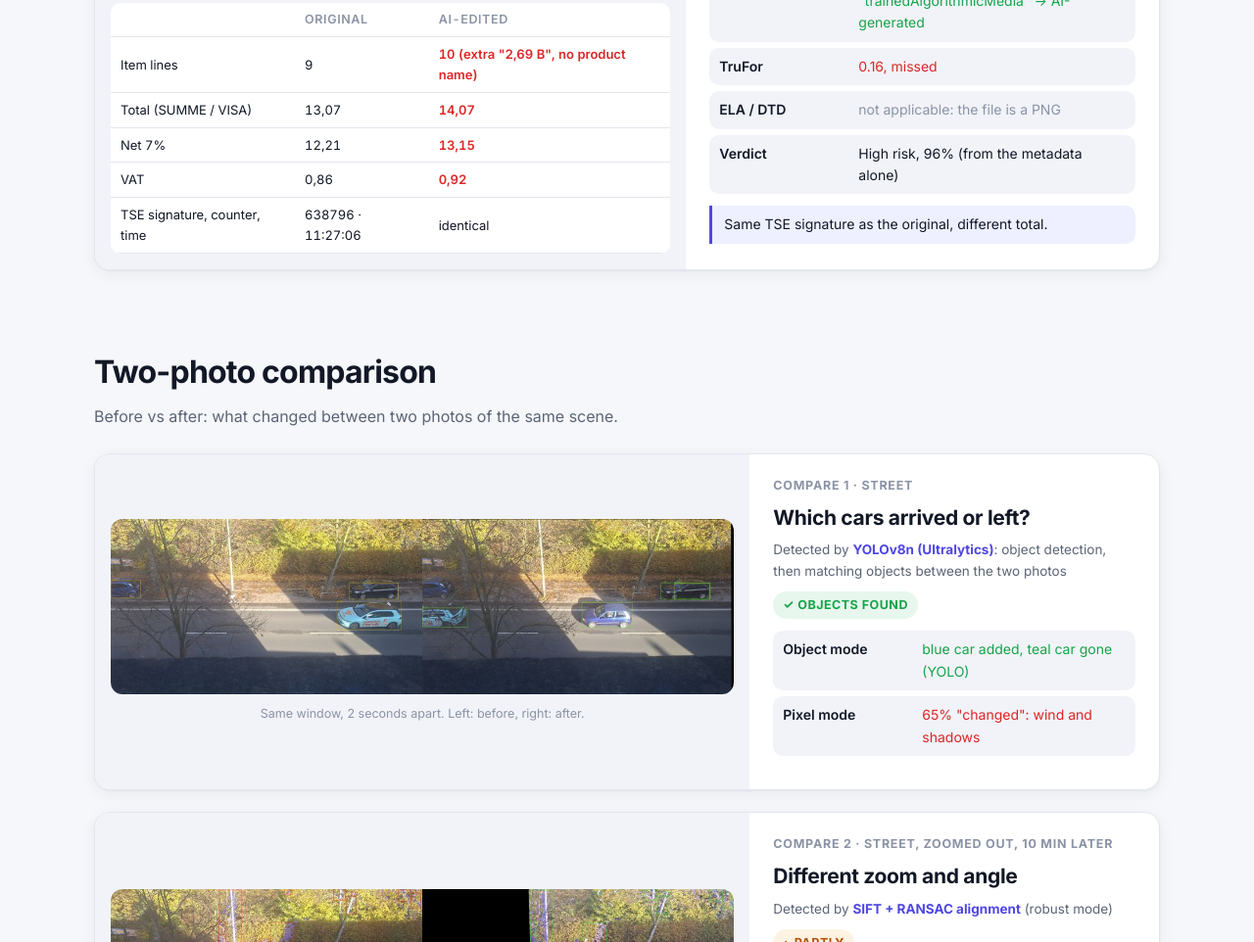
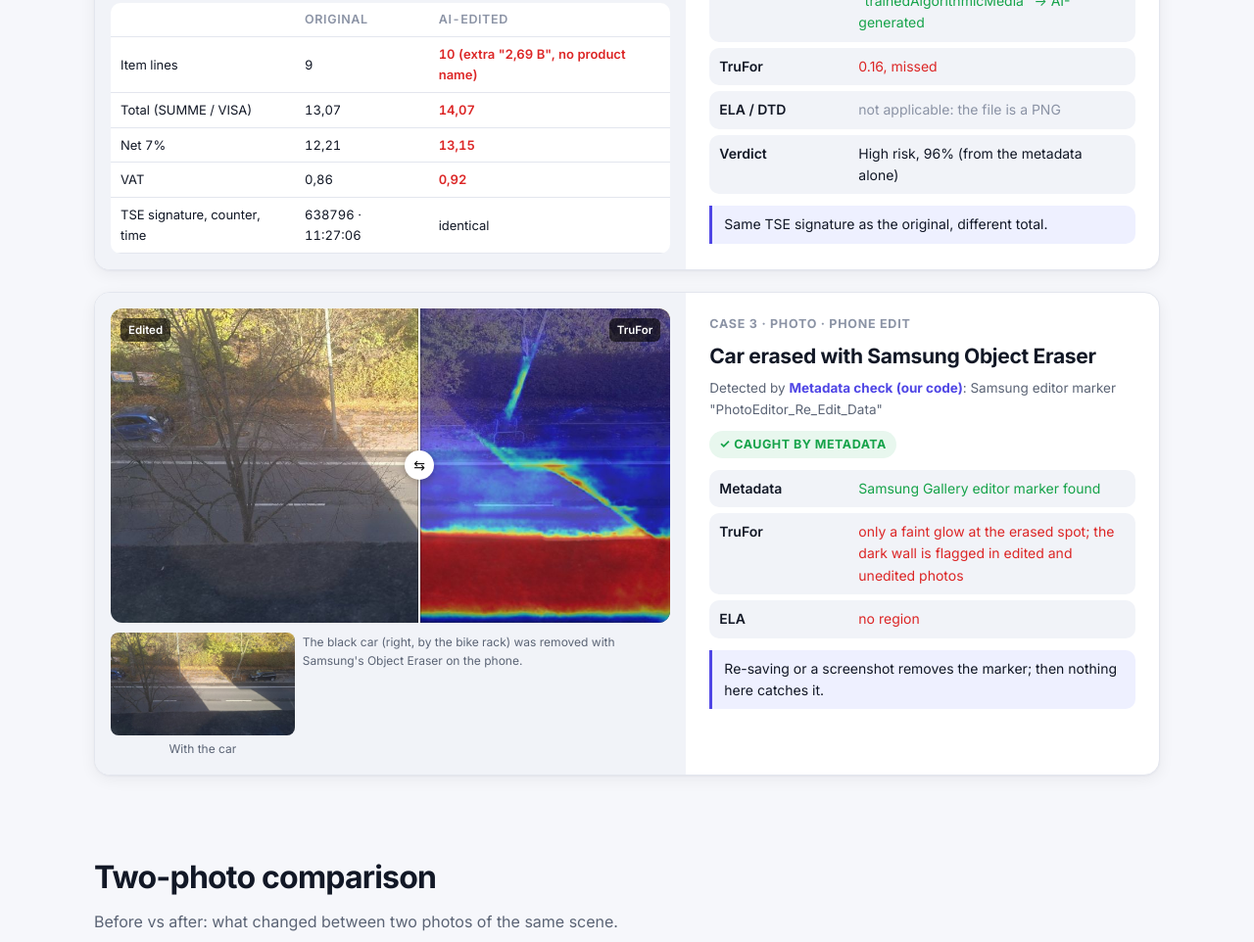
Before and after one commit to Daniel-Kasem48/aerial-change-detection, a plain HTML site: page docs/index.html in a window 1280 px wide. Shown: the part 1838-2800 px from the top of the page at 98% size. Drawn offline with Linux system fonts and the light colour scheme.

Commit message:
Showcase: add Samsung Object Eraser case (metadata catches it, TruFor does not)
Co-Authored-By: Claude Opus 5.5 <noreply@anthropic.com>

```diff
--- a/docs/index.html
+++ b/docs/index.html
@@ -197,7 +197,7 @@ footer p { margin: 0 0 6px; }
     <div class="stats">
       <div class="card stat"><div class="n">5</div><div class="l">checks, chosen per scan</div></div>
       <div class="card stat"><div class="n">112</div><div class="l">benchmark images from 14 real camera photos</div></div>
-      <div class="card stat"><div class="n">2</div><div class="l">document cases</div></div>
+      <div class="card stat"><div class="n">3</div><div class="l">single-image cases</div></div>
       <div class="card stat"><div class="n">166</div><div class="l">automated tests</div></div>
     </div>
   </section>
@@ -281,6 +281,31 @@ footer p { margin: 0 0 6px; }
       </div>
     </article>
 
+    <!-- 3 -->
+    <article class="card case">
+      <div class="media">
+        <div class="viewer"><img src="showcase/erased.jpg" alt="Street photo with a parked car erased" loading="lazy">
+          <div class="top"><img src="showcase/erased_trufor.jpg" alt="TruFor heatmap" loading="lazy"></div>
+          <div class="handle"></div><span class="tag l">Edited</span><span class="tag r">TruFor</span>
+          <input type="range" min="0" max="100" value="55" aria-label="Compare photo and heatmap"></div>
+        <div class="trip" style="grid-template-columns:1fr 2fr">
+          <figure><img src="showcase/erased_before.jpg" alt="Same street with the car" loading="lazy"><figcaption>With the car</figcaption></figure>
+          <figure><figcaption style="text-align:left;margin-top:0">The black car (right, by the bike rack) was removed with Samsung's Object Eraser on the phone.</figcaption></figure>
+        </div>
+      </div>
+      <div class="body">
+        <div class="num">Case 3 · photo · phone edit</div>
+        <h3>Car erased with Samsung Object Eraser</h3>
+        <div class="by">Detected by <b>Metadata check (our code)</b>: Samsung editor marker "PhotoEditor_Re_Edit_Data"</div>
+        <span class="badge caught">✓ Caught by metadata</span>
+        <ul class="rows">
+          <li><b>Metadata</b><span class="ok">Samsung Gallery editor marker found</span></li>
+          <li><b>TruFor</b><span class="ko">only a faint glow at the erased spot; the dark wall is flagged in edited and unedited photos</span></li>
+          <li><b>ELA</b><span class="ko">no region</span></li>
+        </ul>
+        <div class="lesson">Re-saving or a screenshot removes the marker; then nothing here catches it.</div>
+      </div>
+    </article>
   </section>
 
   <section id="compare">
```
Also changed, not shown: docs/showcase/erased.jpg (added), docs/showcase/erased_before.jpg (added), docs/showcase/erased_trufor.jpg (added).
